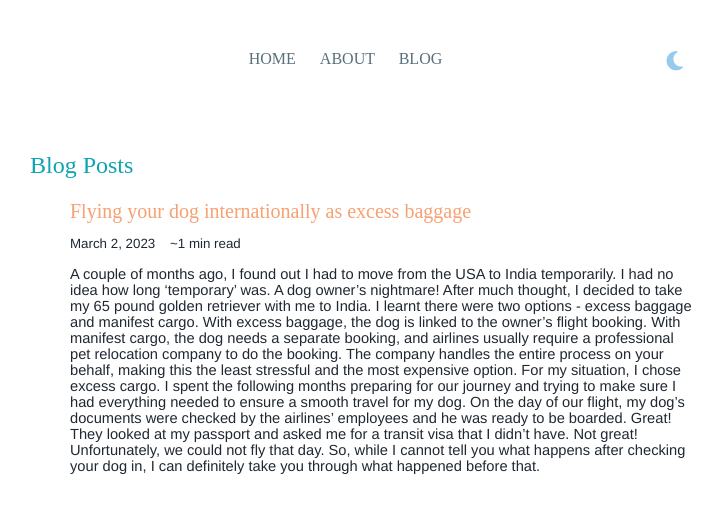
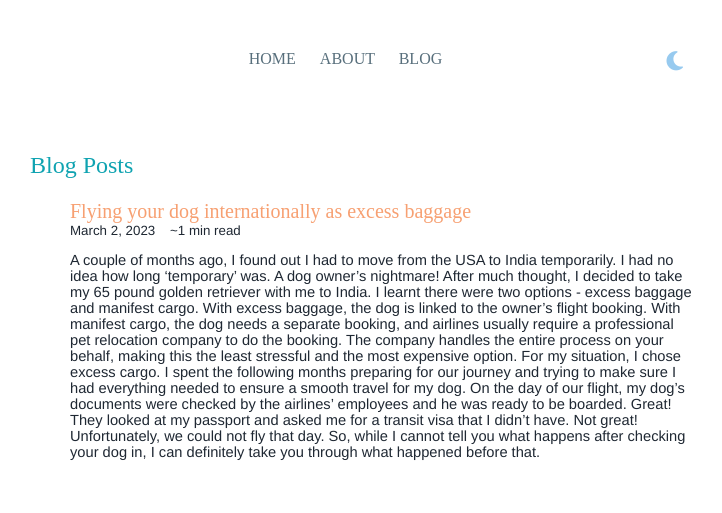
Before and after one commit to vaishnavisen/vaishnavisen.github.io, a Jekyll site: the page built from blog.html, in a window 1280 px wide. Shown: the top 513 px of the page, without its empty margins (278-1000 px from the left). Built offline with Jekyll 4.4.1, drawn with Linux system fonts in a browser that asks for light colours; nearby versions of some CDN libraries.

Commit message:
Try a different tag

```diff
--- a/blog.html
+++ b/blog.html
@@ -10,12 +10,12 @@ title: Blog Posts
     {% endcapture %}
     <li>
       <a class = "link_title" href="{{ post.url }}">{{ post.title }}</a>
-      <p class="post_metadata">
+      <div class="post_metadata">
         <i class="fa-thin fa-calendar-days"></i>
         {{ post.date | date: "%B %-d, %Y" }}&nbsp;&nbsp;&nbsp;
         <i class="fa-thin fa-book-open"></i>
         ~{{ words | divided_by: 180 | append: ' min' }} read
-      </p>
+      </div>
       <div class = "normal_text"> {{ post.excerpt }} </div>
     </li>
   {% endfor %}
```
